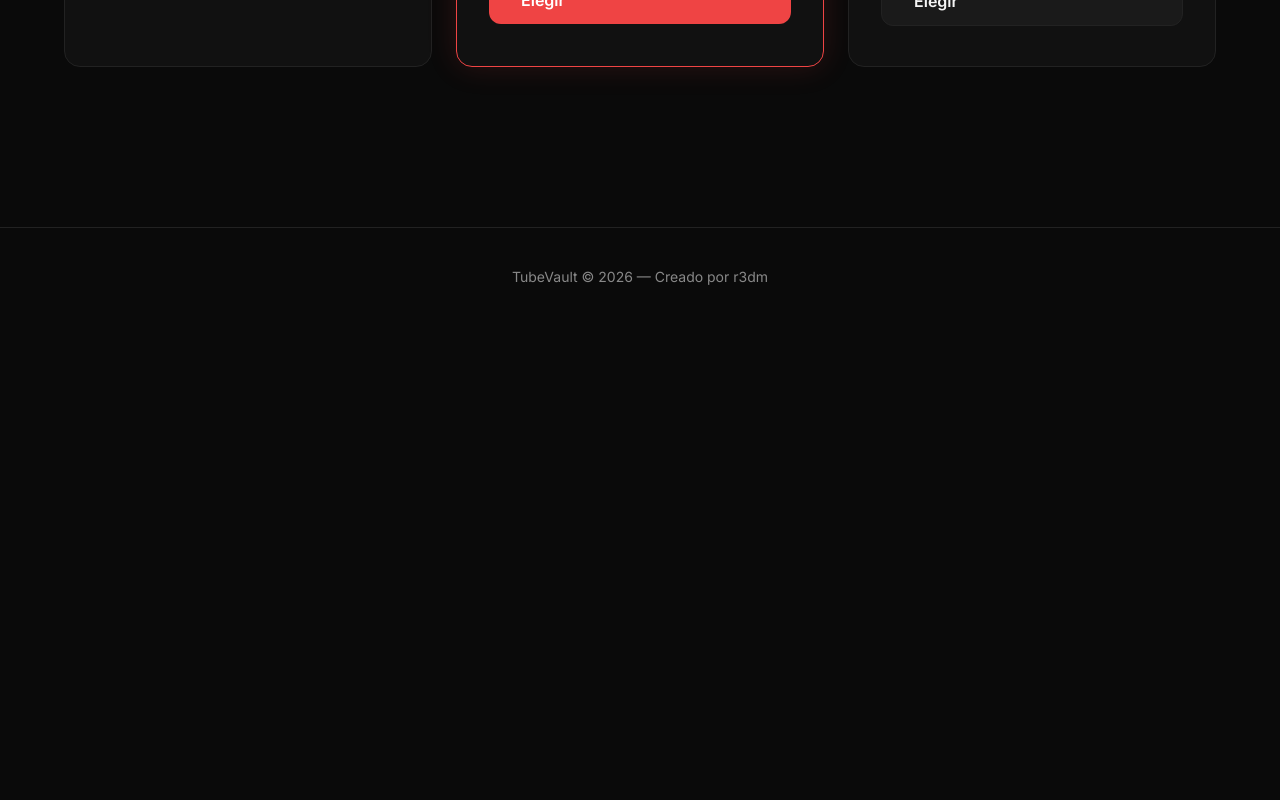
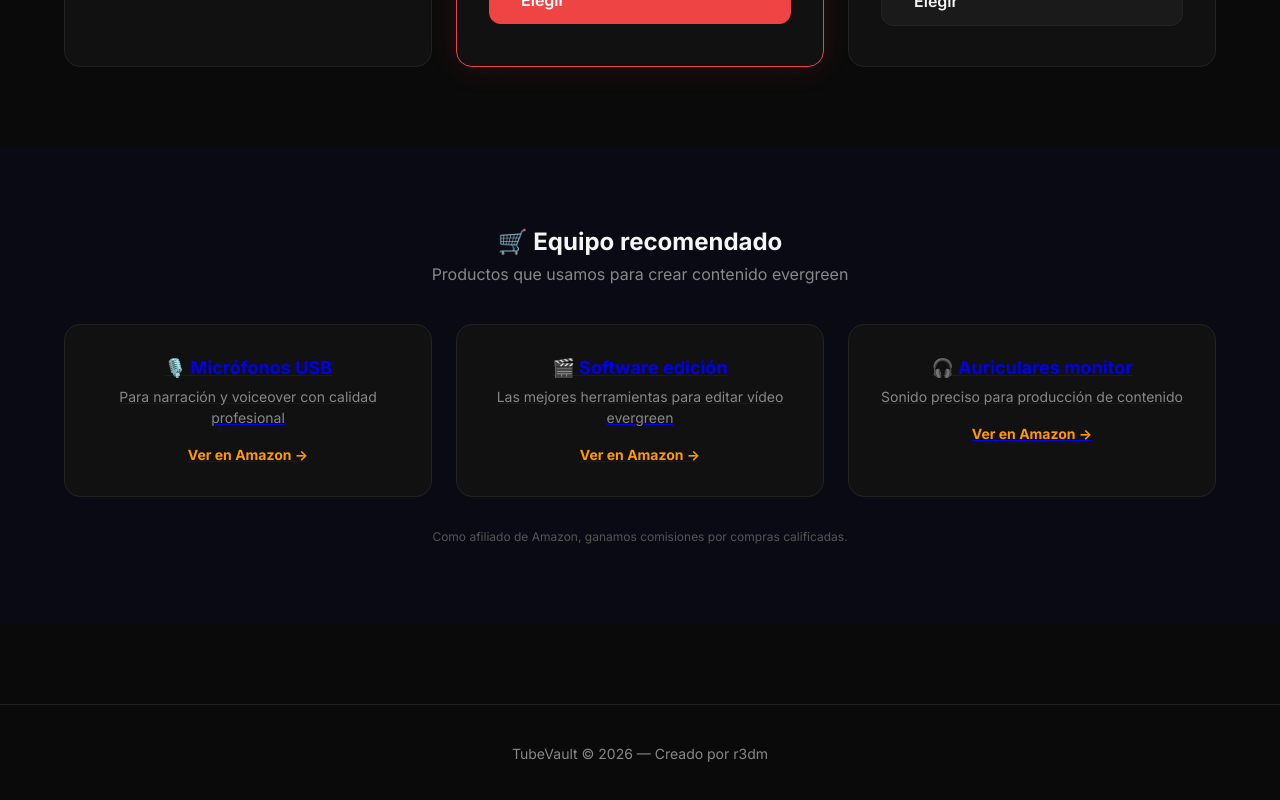
Before and after one commit to joanakar3dmoon/tubevault, a React (Vite) app: page / in a window 1280 px wide. Shown: the part 1486-2286 px from the top of the page. Before the commit the page ends 1811 px from the top, so only its background shows below. Built offline with nearby package versions, Linux system fonts and the light colour scheme.

Commit message:
feat: add Amazon affiliate section to homepage

```diff
--- a/src/pages/Home.tsx
+++ b/src/pages/Home.tsx
@@ -85,6 +85,34 @@ export default function Home() {
           </div>
         </div>
       </section>
+
+
+      {/* AMAZON AFILIADOS */}
+      <section className="amazon-affiliates">
+        <div className="container">
+          <h2>🛒 Equipo recomendado</h2>
+          <p className="subtitle">Productos que usamos para crear contenido evergreen</p>
+          <div className="grid-3">
+            <a href="https://www.amazon.es/s?k=microfono+usb+streaming&tag=r3dm01-21" target="_blank" rel="nofollow sponsored" className="card affiliate-card">
+              <h3>🎙️ Micrófonos USB</h3>
+              <p>Para narración y voiceover con calidad profesional</p>
+              <span className="amazon-link">Ver en Amazon →</span>
+            </a>
+            <a href="https://www.amazon.es/s?k=software+edicion+video&tag=r3dm01-21" target="_blank" rel="nofollow sponsored" className="card affiliate-card">
+              <h3>🎬 Software edición</h3>
+              <p>Las mejores herramientas para editar vídeo evergreen</p>
+              <span className="amazon-link">Ver en Amazon →</span>
+            </a>
+            <a href="https://www.amazon.es/s?k=auriculares+monitor+estudio&tag=r3dm01-21" target="_blank" rel="nofollow sponsored" className="card affiliate-card">
+              <h3>🎧 Auriculares monitor</h3>
+              <p>Sonido preciso para producción de contenido</p>
+              <span className="amazon-link">Ver en Amazon →</span>
+            </a>
+          </div>
+          <p className="affiliate-disclaimer">Como afiliado de Amazon, ganamos comisiones por compras calificadas.</p>
+        </div>
+      </section>
+
     </>
   )
 }
```
